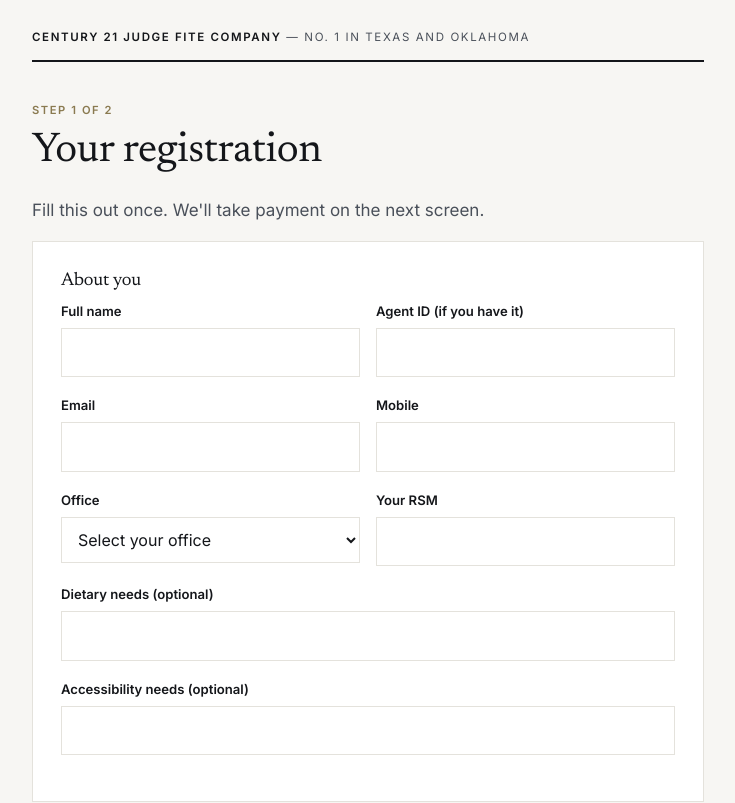
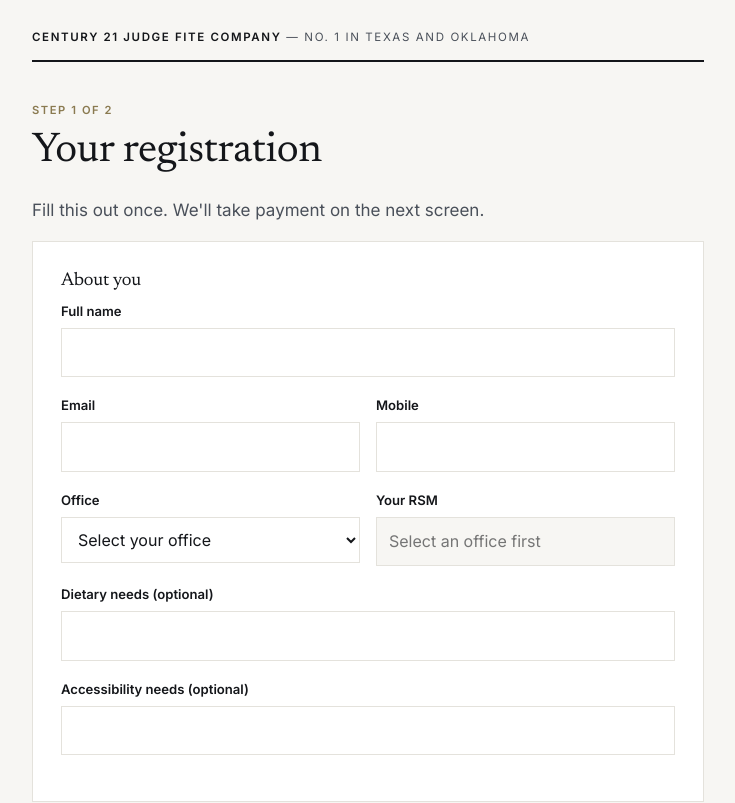
Before and after one commit to jhamm214/One21-2027, a Next.js app: page /register in a window 1280 px wide. Shown: the top 803 px of the page, without its empty margins (272-1007 px from the left). Built offline with nearby package versions, Linux system fonts and the light colour scheme.

Commit message:
Update page.tsx

```diff
--- a/app/register/page.tsx
+++ b/app/register/page.tsx
@@ -5,6 +5,7 @@ import { useRouter } from "next/navigation";
 import {
   PRICING,
   OFFICES,
+  OFFICE_RSM,
   DATES,
   INCLUSIONS,
   money,
@@ -25,8 +26,12 @@ export default function RegisterPage() {
   const threePay = installmentsAvailable();
 
   const [plan, setPlan] = useState<"full" | "installment">("full");
+  const [office, setOffice] = useState("");
   const [busy, setBusy] = useState(false);
   const [error, setError] = useState<string | null>(null);
+
+  // Derived from the office, never typed by the agent.
+  const rsm = office ? OFFICE_RSM[office] ?? "" : "";
 
   async function submit(e: React.FormEvent<HTMLFormElement>) {
     e.preventDefault();
@@ -36,6 +41,8 @@ export default function RegisterPage() {
     const fd = new FormData(e.currentTarget);
     const payload = Object.fromEntries(fd.entries());
     payload.plan = plan;
+    payload.office = office;
+    payload.rsm = rsm;
 
     const res = await fetch("/api/registrations", {
       method: "POST",
@@ -66,15 +73,9 @@ export default function RegisterPage() {
         <div className="card">
           <h3>About you</h3>
 
-          <div className="row">
-            <div className="field">
-              <label htmlFor="agent_name">Full name</label>
-              <input id="agent_name" name="agent_name" required autoComplete="name" />
-            </div>
-            <div className="field">
-              <label htmlFor="agent_id">Agent ID (if you have it)</label>
-              <input id="agent_id" name="agent_id" />
-            </div>
+          <div className="field">
+            <label htmlFor="agent_name">Full name</label>
+            <input id="agent_name" name="agent_name" required autoComplete="name" />
           </div>
 
           <div className="row">
@@ -91,7 +92,13 @@ export default function RegisterPage() {
           <div className="row">
             <div className="field">
               <label htmlFor="office">Office</label>
-              <select id="office" name="office" required defaultValue="">
+              <select
+                id="office"
+                name="office"
+                required
+                value={office}
+                onChange={(e) => setOffice(e.target.value)}
+              >
                 <option value="" disabled>
                   Select your office
                 </option>
@@ -104,7 +111,14 @@ export default function RegisterPage() {
             </div>
             <div className="field">
               <label htmlFor="rsm">Your RSM</label>
-              <input id="rsm" name="rsm" required />
+              <input
+                id="rsm"
+                name="rsm"
+                value={rsm}
+                readOnly
+                placeholder="Select an office first"
+                style={{ background: "var(--shell)", color: "var(--ink-70)" }}
+              />
             </div>
           </div>
 
```
